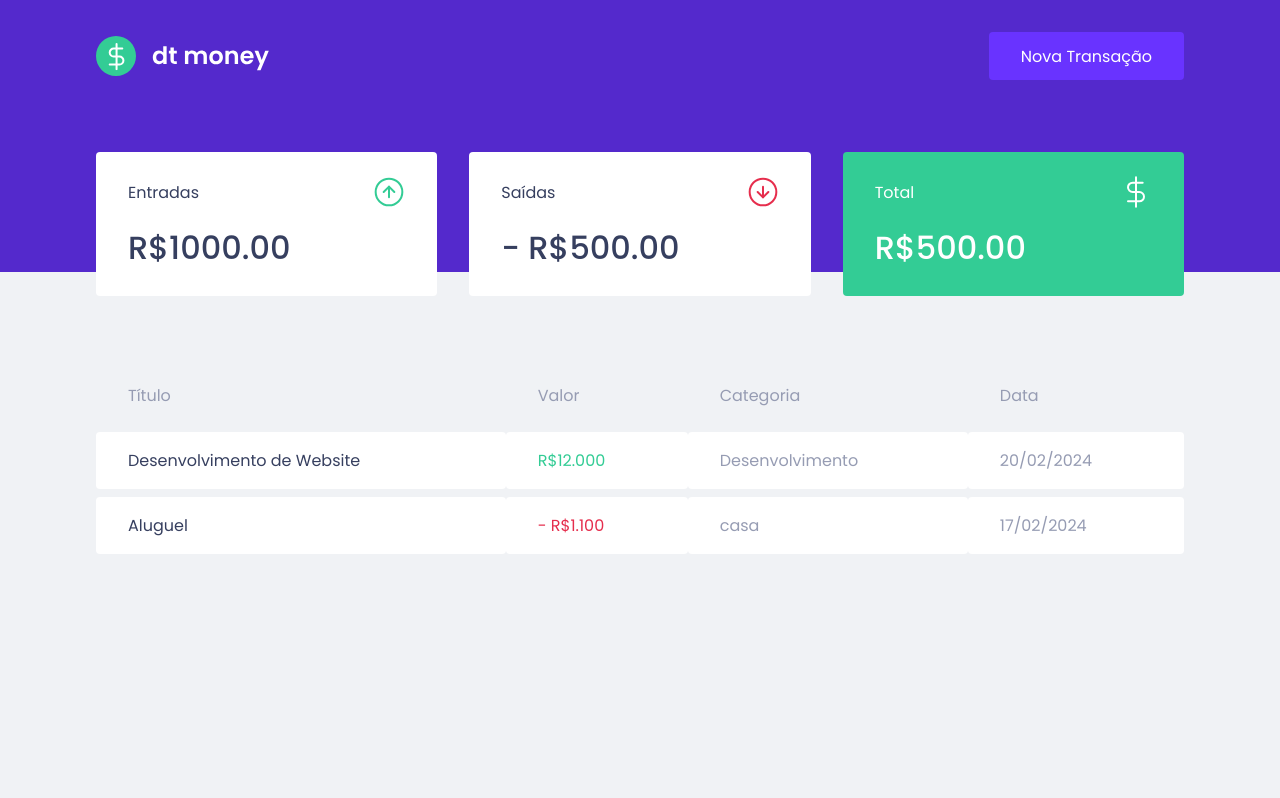
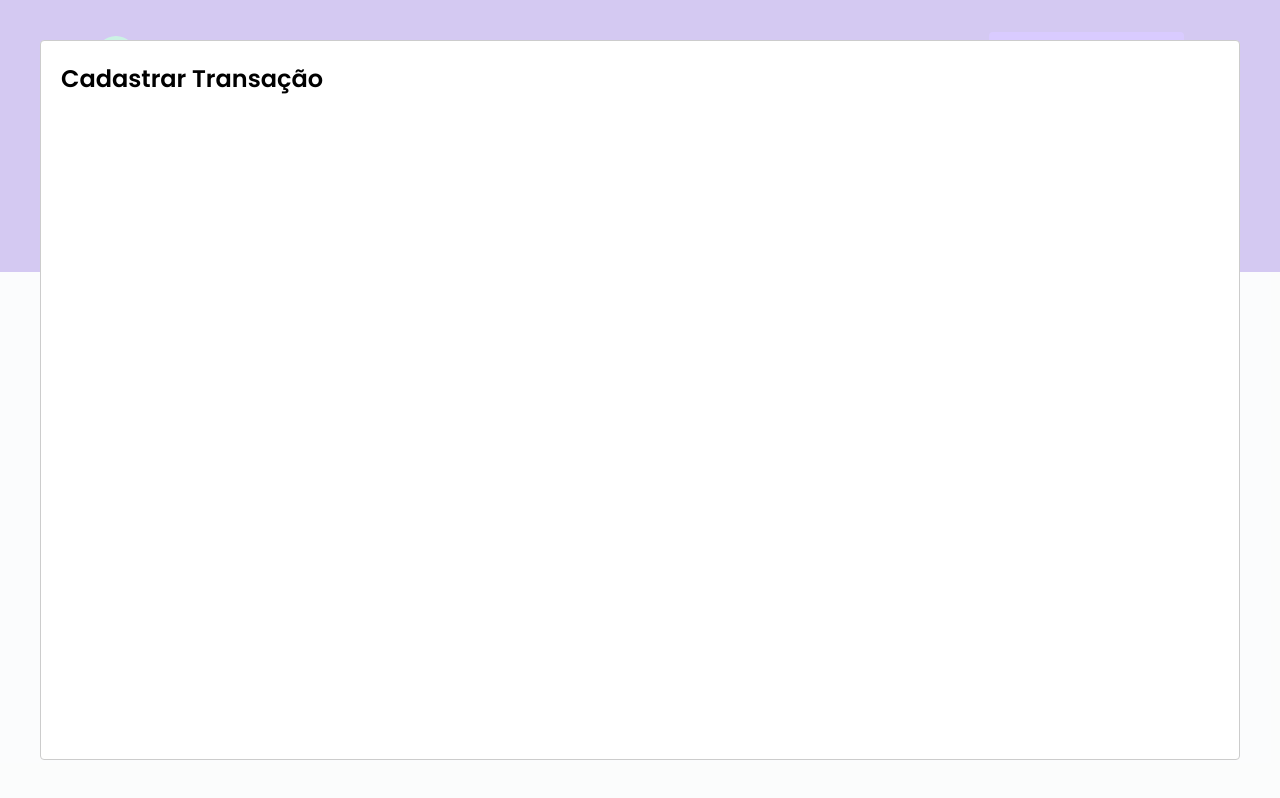
Before and after one commit to alessandro830/dtmoney, a React (Create React App) app: page / in a window 1280 px wide. Both pictures are taken after a click on the button "Nova Transação". Built offline with nearby package versions, Linux system fonts and the light colour scheme; no server answers; what miragejs would draw is missing.

Commit message:
Configurando Modal de criação

```diff
--- a/package.json
+++ b/package.json
@@ -7,6 +7,7 @@
     "miragejs": "^0.2.0-alpha.3",
     "react": "^18.3.1",
     "react-dom": "^18.3.1",
+    "react-modal": "^3.16.1",
     "react-scripts": "5.0.1",
     "styled-components": "^6.1.13",
     "web-vitals": "^2.1.4"
@@ -19,6 +20,7 @@
     "@types/node": "^16.18.115",
     "@types/react": "^18.3.12",
     "@types/react-dom": "^18.3.1",
+    "@types/react-modal": "^3.16.3",
     "@types/styled-components": "^5.1.34",
     "typescript": "^4.9.5"
   },
--- a/src/App.tsx
+++ b/src/App.tsx
@@ -1,12 +1,35 @@
-import { Dashboard } from "./components/Dashboard/Index";
-import { Header } from "./components/Header/Index";
-import { GlobalStyle } from "./styles/global";
+import Modal from "react-modal"
+import { Dashboard } from "./components/Dashboard/Index"
+import { Header } from "./components/Header/Index"
+import { GlobalStyle } from "./styles/global"
+import { useState } from "react"
+
+Modal.setAppElement("#root")
 
 export function App() {
+  const [isNewTransactionModalOpen, setIsNewTransactionModalOpen] = useState(false)
+
+  function handleOpenNewTransactionModal() {
+      setIsNewTransactionModalOpen(true)
+  }
+
+  function handleCloseNewTransactionModal() {
+      setIsNewTransactionModalOpen(false)
+  }
+
   return (
     <>
-      <Header />
+      <Header onOpenNewTransactionModal={handleOpenNewTransactionModal}/>
+
       <Dashboard />
+
+      <Modal
+        isOpen={isNewTransactionModalOpen}
+        onRequestClose={handleCloseNewTransactionModal}
+        >
+        <h2>Cadastrar Transação</h2>
+      </Modal>
+
       <GlobalStyle />
     </>
   );
--- a/src/components/Header/Index.tsx
+++ b/src/components/Header/Index.tsx
@@ -1,12 +1,18 @@
+import { useState } from 'react'
+import Modal from "react-modal"
 import logoImg from '../../assets/logo.svg'
 import { Container, Content } from './styles'
 
-export function Header() {
+interface HeaderProps {
+    onOpenNewTransactionModal: () => void;
+}
+
+export function Header({ onOpenNewTransactionModal }: HeaderProps) {
     return (
         <Container>
             <Content>
                 <img src={logoImg} alt="dt money" />
-                <button type="button">
+                <button type="button" onClick={onOpenNewTransactionModal}>
                     Nova Transação
                 </button>
             </Content>
```
Also changed, not shown: 1 other file (tests, documents, lock files or other folders).
